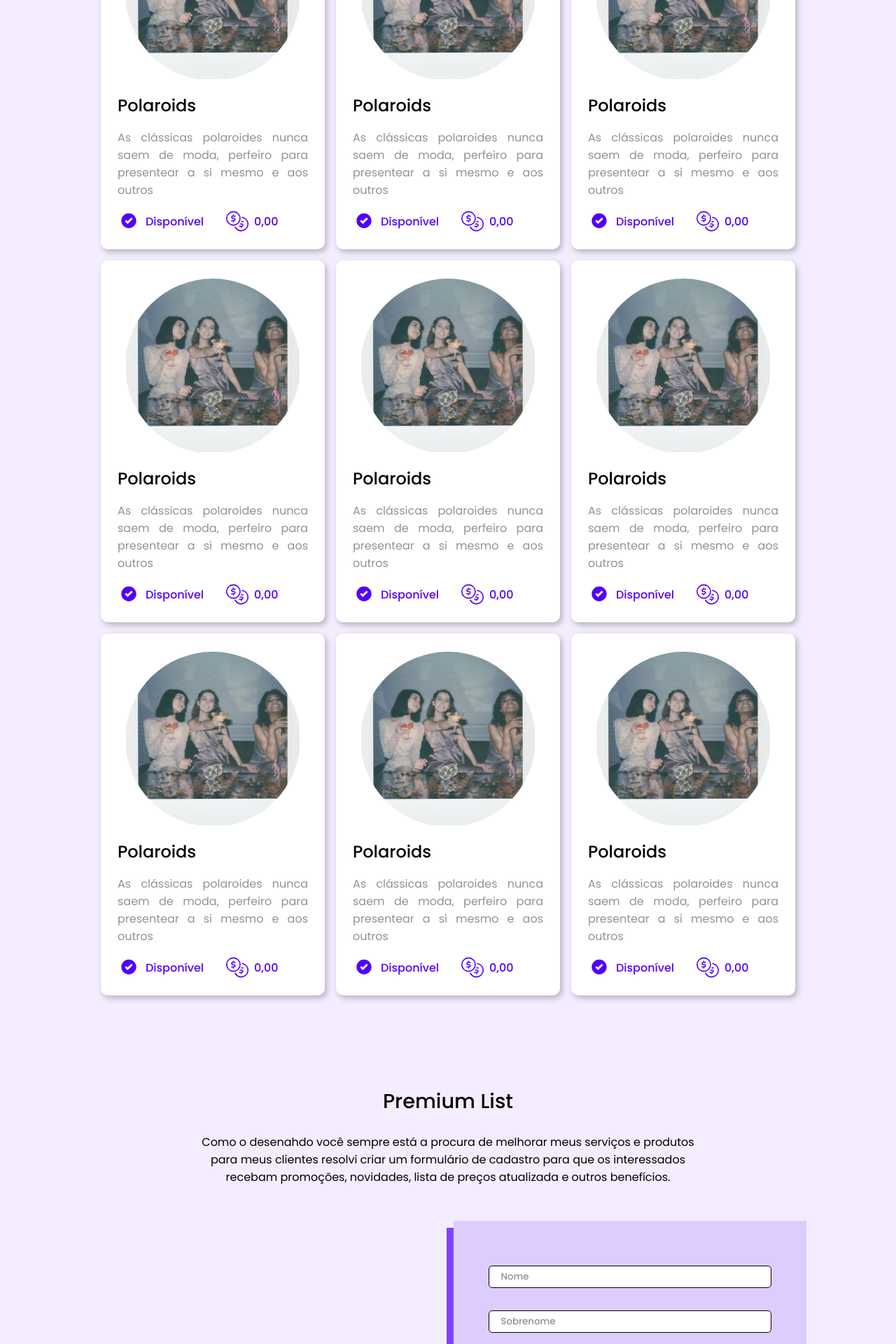
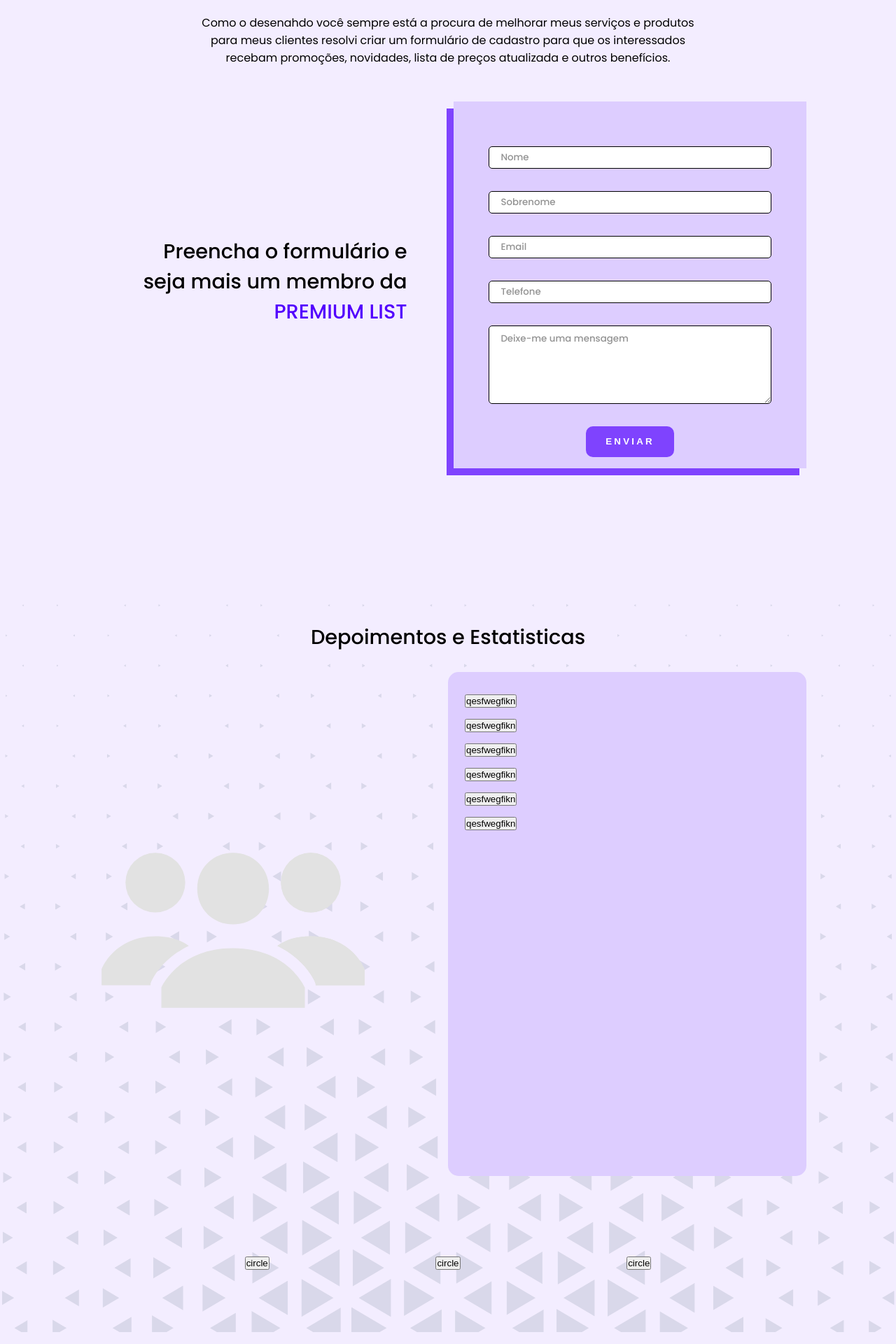
Before and after one commit to leoleodev/desenh4ndo_voce, a React (Vite) app: page / in a window 1280 px wide. Shown: the part 2580-4500 px from the top of the page at 70% size. Built offline with nearby package versions, Linux system fonts and the light colour scheme.

Commit message:
structured testimonials section

```diff
--- a/src/components/DepositionsSection.tsx
+++ b/src/components/DepositionsSection.tsx
@@ -27,6 +27,9 @@ export function DepositionsSection(){
             <div className={Styles.complementaryArea}>
 
                 {/* card circuilo */}
+                <button>circle</button>
+                <button>circle</button>
+                <button>circle</button>
 
             </div>
 
--- a/src/components/ServicesSection.tsx
+++ b/src/components/ServicesSection.tsx
@@ -25,15 +25,6 @@ export function ServicesSection(){
                 <Card />
                 <Card />
                 <Card />
-                <Card />
-                <Card />
-                <Card />
-                <Card />
-                <Card />
-                <Card />
-                <Card />
-                <Card />
-                <Card />
             </div>
         </section>
     );
--- a/src/styles/global.css
+++ b/src/styles/global.css
@@ -153,6 +153,7 @@ main{
     height: 130vh;
 
     position: relative;
+    margin-top: 3rem;
 
     display: flex;
     align-items: center;
@@ -169,7 +170,7 @@ main{
     background-size: cover;
     background-position: bottom bottom;
     z-index: -1;
-    opacity: 0.2;
+    opacity: 0.12;
 }
 .widthContainerMain3{
     width: 80%;
--- a/src/styles/modules/DepositionsSection.module.css
+++ b/src/styles/modules/DepositionsSection.module.css
@@ -36,7 +36,7 @@ h2{
     overflow: auto;
 
     background: var(--purpleShade1);
-    border-radius: 10px;
+    border-radius: 15px;
 
     display: flex;
     flex-direction: column;
@@ -50,5 +50,27 @@ h2{
     width: 100%;
     height: 30vh;
 
-    background: purple;
+    display: flex;
+    align-items: center;
+    justify-content: space-evenly;
+    gap: 1rem;
 }
+
+@media(max-width: 1080px){
+
+    .depositionContent img{
+        display: none;
+    }
+    .commentsArea{
+        width: 100%;
+    }
+
+}
+
+@media(max-width: 720px){
+
+}
+
+@media(max-width: 600px){
+
+}
--- a/src/styles/modules/FormSection.module.css
+++ b/src/styles/modules/FormSection.module.css
@@ -155,9 +155,9 @@ textarea:-moz-placeholder {
 
 @media(max-width: 600px){
 
-    button{
+    button.buttonSubmit{
         margin: 1rem 0;
-        width: 40%;
+        width: 50%;
     }
 
 }
```
